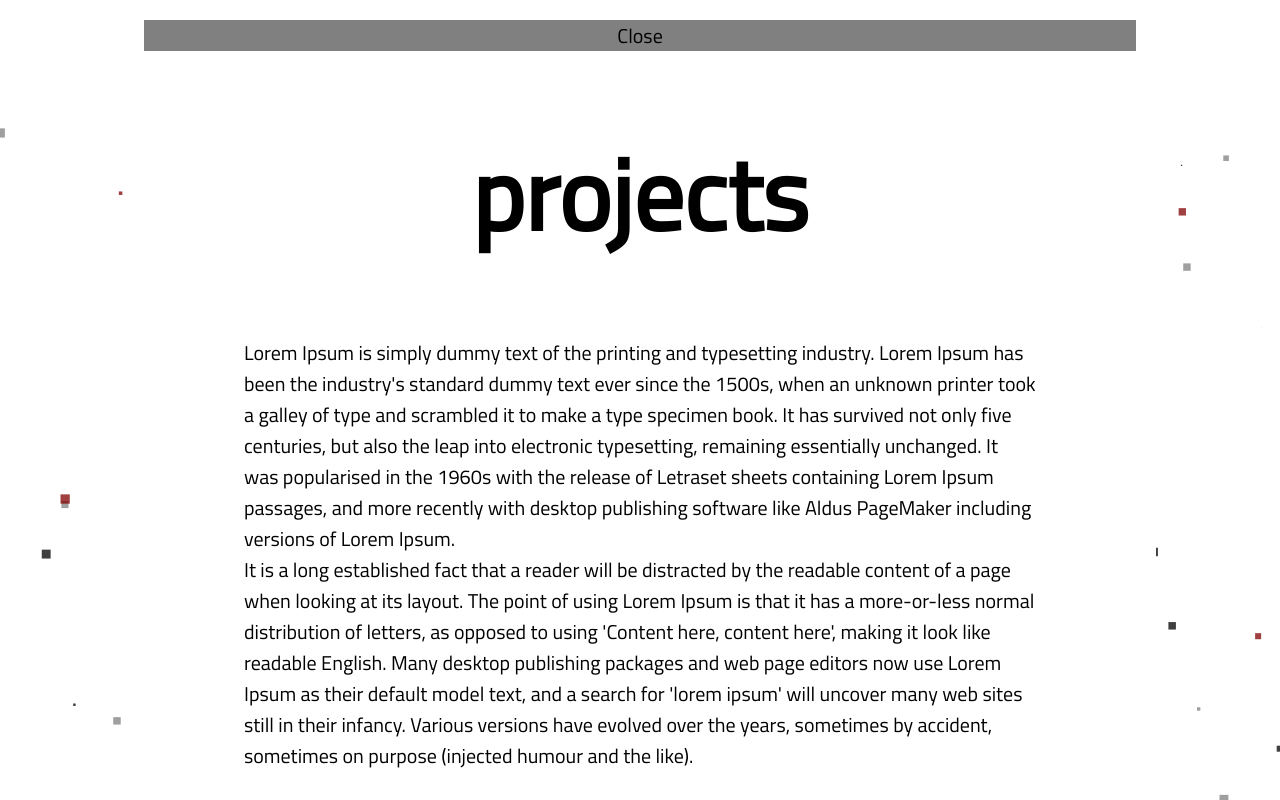
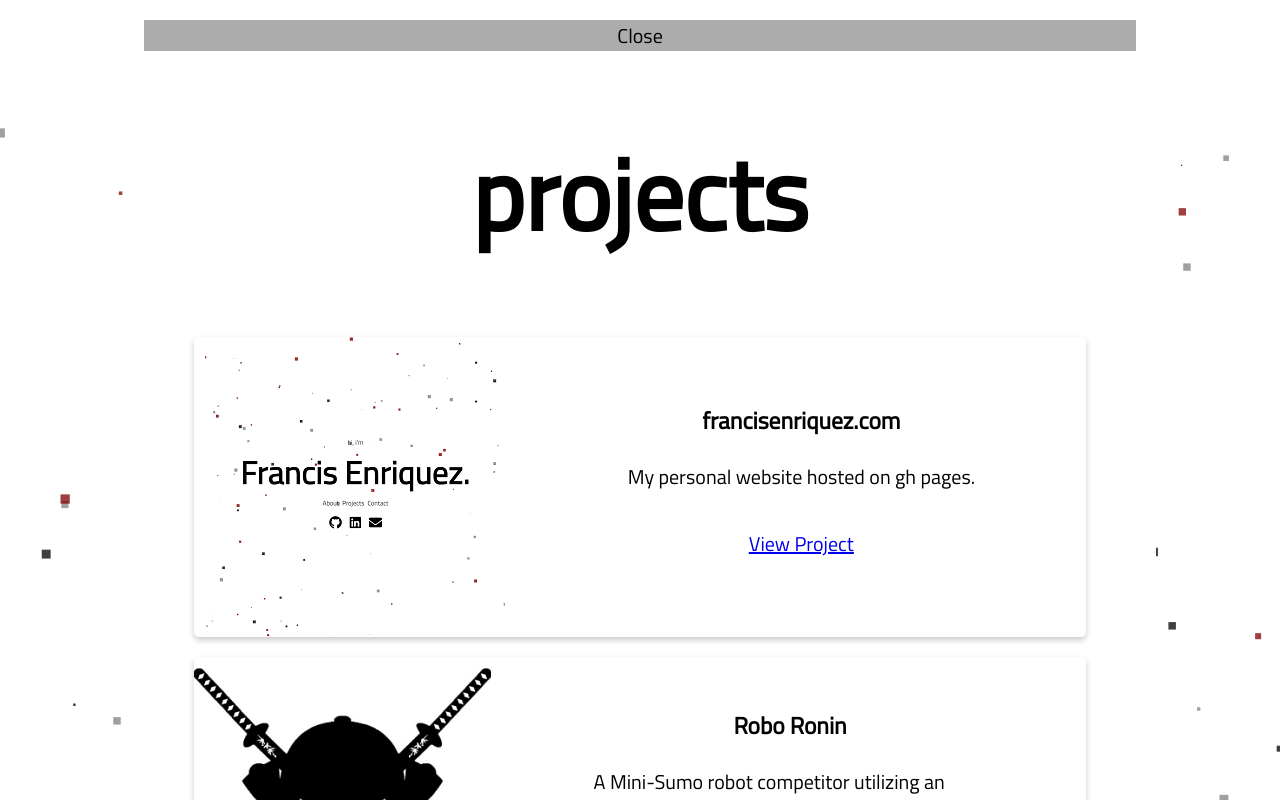
Before and after one commit to omgitsfrancis/omgitsfrancis.github.io, a plain HTML site: page index.html in a window 1280 px wide. Both pictures are taken after a click on the item "Projects". Drawn offline with Linux system fonts and the light colour scheme.

Commit message:
Refine projects section

```diff
--- a/css/style.css
+++ b/css/style.css
@@ -111,7 +111,7 @@ h1 { font-size: 3rem;}
 #close-button {
     width: 100%;
     text-align: center;
-    background-color: grey;
+    background-color: #acacac;
     cursor: pointer;
 }
 #close-button:hover {
@@ -127,6 +127,32 @@ h1 { font-size: 3rem;}
 .projects {
     display: none;
 }
+.project {
+    width: 100%;
+    margin: 20px auto;
+    display: flex;
+    flex-direction: column;
+    justify-content: center;
+    border-radius: 5px;
+    box-shadow: 0 3px 6px rgba(0,0,0,0.08), 0 3px 6px rgba(0,0,0,0.15);
+}
+.project img {
+    width: 300px;
+    margin: auto;
+}
+.project .project-info {
+    margin: auto;
+}
+
+.project .project-info h3 {
+    text-align: center;
+}
+.project .project-info .project-link {
+    text-align: center;
+    margin: 36px 0px;
+}
+
+
 /* -- Contact Page -- */
 .contact {
     display: none;
@@ -152,42 +178,40 @@ h1 { font-size: 3rem;}
 
 /* Small devices (landscape phones, 576px and up) */
 @media (min-width: 576px) {
-    .wrapper {
-        width: 100%;
-    }
+    .wrapper { width: 100%; }
     h1 { font-size: 3rem; }
     p { font-size: 20px; }
+    .project { flex-direction: row; }
 }
 
 /* Medium devices (tablets, 768px and up) */
 @media (min-width: 768px) {
-    .wrapper {
-        width: 576px;
-    }
+    .wrapper { width: 576px; }
     h1 { font-size: 4rem; }
     p { font-size: 20px; }
+    .project { flex-direction: row; }
 }
 
 /* Large devices (desktops, 992px and up) */
 @media (min-width: 992px) {
-    .wrapper{
-        width: 768px;
-    }
-    .wrapper p {
-        margin: auto 75px;
-    }
+    .wrapper{ width: 768px; }
+    .wrapper p { margin: auto 75px; }
     h1 { font-size: 5rem; }
     p { font-size: 20px; }
+    .project {
+        width: 90%;
+        flex-direction: row;
+    }
 }
 
 /* Extra large devices (large desktops, 1200px and up) */
 @media (min-width: 1200px) {
-    .wrapper {
-        width: 992px;
-    }
-    .wrapper p {
-        margin: auto 100px;
-    }
+    .wrapper { width: 992px; }
+    .wrapper p { margin: auto 100px; }
     h1 { font-size: 5rem; }
     p { font-size: 20px; }
+    .project {
+        width: 90%;
+        flex-direction: row;
+    }
 }
--- a/index.html
+++ b/index.html
@@ -55,10 +55,27 @@
             </div>
             <div class="projects">
                 <h1>projects</h1>
-                <p>Lorem Ipsum is simply dummy text of the printing and typesetting industry. Lorem Ipsum has been the industry's standard dummy text ever since the 1500s, when an unknown printer took a galley of type and scrambled it to make a type specimen book. It has survived not only five centuries, but also the leap into electronic typesetting, remaining essentially unchanged. It was popularised in the 1960s with the release of Letraset sheets containing Lorem Ipsum passages, and more recently with desktop publishing software like Aldus PageMaker including versions of Lorem Ipsum.</p>
-                <p>It is a long established fact that a reader will be distracted by the readable content of a page when looking at its layout. The point of using Lorem Ipsum is that it has a more-or-less normal distribution of letters, as opposed to using 'Content here, content here', making it look like readable English. Many desktop publishing packages and web page editors now use Lorem Ipsum as their default model text, and a search for 'lorem ipsum' will uncover many web sites still in their infancy. Various versions have evolved over the years, sometimes by accident, sometimes on purpose (injected humour and the like).</p>
+                <div class="project">
+                    <img src="img/portfolio.PNG">
+                    <div class="project-info">
+                        <h3>francisenriquez.com</h3>
+                        <p>My personal website hosted on gh pages.</p>
+                        <a href="https://github.com/omgitsfrancis/omgitsfrancis.github.io"><p class="project-link">View Project</p></a>
+                    </div>
+                </div>
+                <div class="project">
+                    <img src="img/robo-ronin-logo.png">
+                    <div class="project-info">
+                        <h3>Robo Ronin</h3>
+                        <p>A Mini-Sumo robot competitor utilizing an ARM STM32F0.</p>
+                        <a href="https://drive.google.com/file/d/0B5F0UiDRyQ_JcWFQOVE2TzUwNUU/view"><p class="project-link">View Project</p></a>
+                    </div>
+                </div>
             </div>
-            <div class="contact">
+
+
+
+        <div class="contact">
                 <h1>Contact Me</h1>
                 <div class="comment-form">
                     <form>
```
Also changed, not shown: img/portfolio.PNG (added), img/robo-ronin-logo.png (added).
